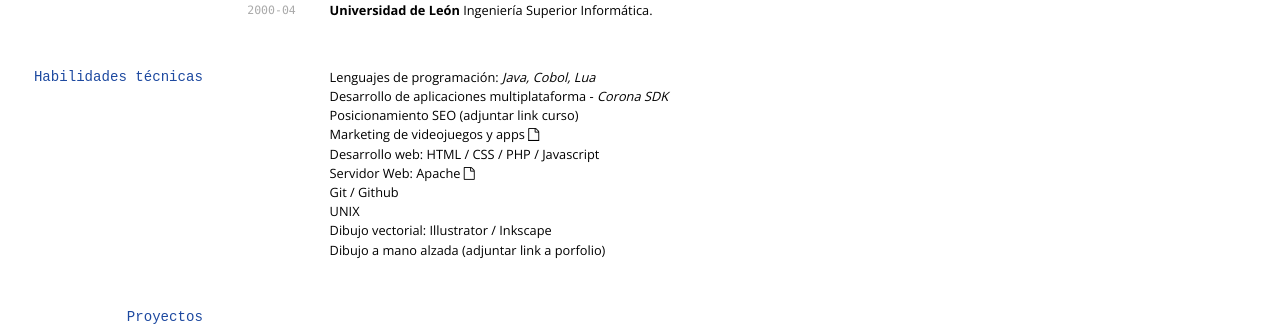
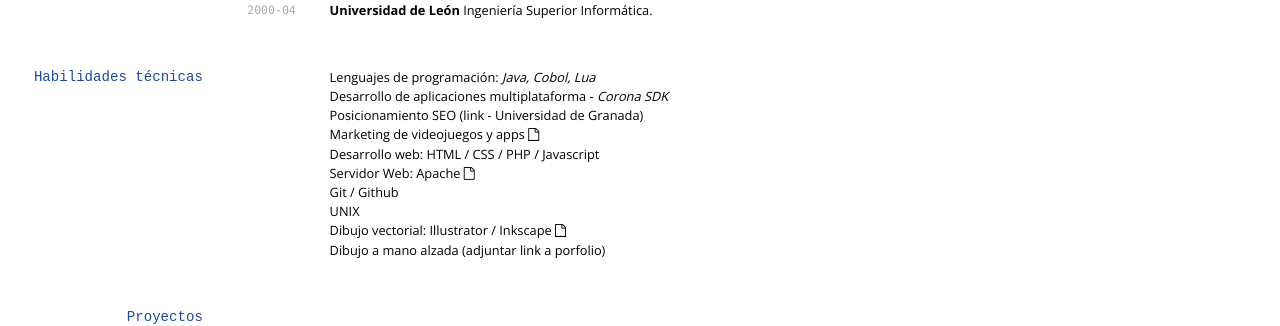
Before and after one commit to fvegagiga/fvegagiga.github.io, a Jekyll site: the page built from index.md, in a window 1280 px wide. Shown: the part 930-1256 px from the top of the page. Built offline with Jekyll 4.4.1, drawn with Linux system fonts in a browser that asks for light colours; nearby versions of some CDN libraries.

Commit message:
añadido diploma Illustrator

```diff
--- a/index.md
+++ b/index.md
@@ -79,13 +79,13 @@ __Universidad de León__ Ingeniería Superior Informática.
 
 Lenguajes de programación: *Java, Cobol, Lua*
 Desarrollo de aplicaciones multiplataforma - *Corona SDK*
-Posicionamiento SEO (adjuntar link curso)
+Posicionamiento SEO (link - Universidad de Granada)
 Marketing de videojuegos y apps <a class="fa fa-file-o" target="_blank" href="/assets/MktnVideojApps.png"></a><br />
 Desarrollo web: HTML / CSS / PHP / Javascript
 Servidor Web: Apache  <a class="fa fa-file-o" target="_blank" href="http://www.digitallearning.es/certificados/477435141820c920.html"></a><br />
 Git / Github
 UNIX
-Dibujo vectorial: Illustrator / Inkscape
+Dibujo vectorial: Illustrator / Inkscape  <a class="fa fa-file-o" target="_blank" href="/assets/Illustrator_MC.png"></a><br />
 Dibujo a mano alzada (adjuntar link a porfolio)
 
 
```
Also changed, not shown: assets/Illustrator_MC.png (added), 2 other files.
